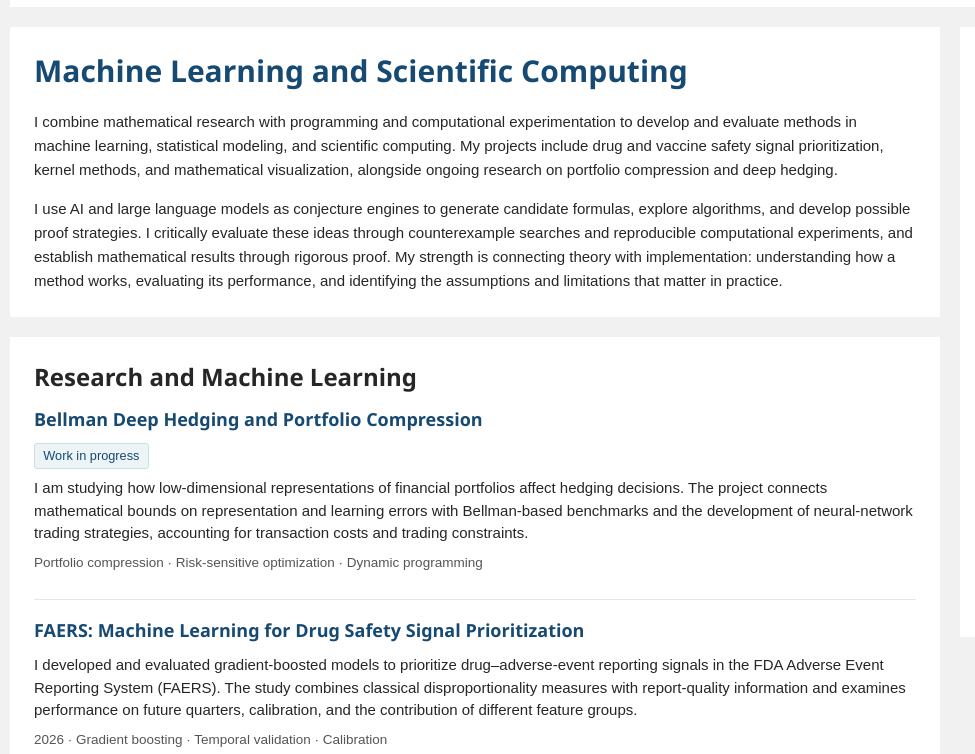
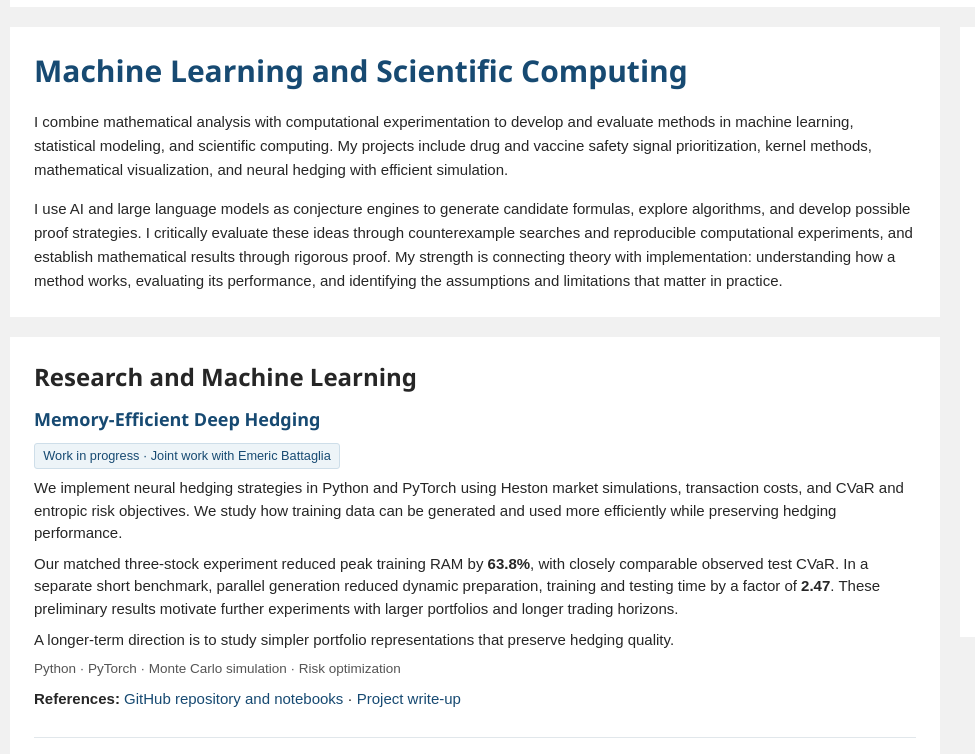
Before and after one commit to AlpayNatanael/AlpayNatanael.github.io, a plain HTML site: page pages/cs.html in a window 1280 px wide. Shown: the part 259-1013 px from the top of the page, 0-975 px from the left. Drawn offline with Linux system fonts and the light colour scheme.

Commit message:
Update deep hedging project descriptions and references

```diff
--- a/pages/cs.html
+++ b/pages/cs.html
@@ -31,12 +31,11 @@
 <section class="card" aria-labelledby="computing-title">
     <h1 id="computing-title">Machine Learning and Scientific Computing</h1>
 <p class="intro">
-  I combine mathematical research with programming and computational
-  experimentation to develop and evaluate methods in machine learning,
-  statistical modeling, and scientific computing. My projects include
-  drug and vaccine safety signal prioritization, kernel methods,
-  and mathematical visualization, alongside ongoing research on
-  portfolio compression and deep hedging.
+  I combine mathematical analysis with computational experimentation
+  to develop and evaluate methods in machine learning, statistical
+  modeling, and scientific computing. My projects include drug and
+  vaccine safety signal prioritization, kernel methods, mathematical
+  visualization, and neural hedging with efficient simulation.
 </p>
 
 <p class="intro">
@@ -55,19 +54,35 @@
     <h2 id="ml-projects-title">Research and Machine Learning</h2>
 
     <article class="project" id="bellman-hedging">
-      <h3>Bellman Deep Hedging and Portfolio Compression</h3>
-      <span class="project-status">Work in progress</span>
+      <h3>Memory-Efficient Deep Hedging</h3>
+      <span class="project-status">Work in progress · Joint work with Emeric Battaglia</span>
       <p>
-        I am studying how low-dimensional representations of financial
-        portfolios affect hedging decisions. The project connects
-        mathematical bounds on representation and learning errors with
-        Bellman-based benchmarks and the development of neural-network
-        trading strategies, accounting for transaction costs and trading
-        constraints.
+        We implement neural hedging strategies in Python and PyTorch
+        using Heston market simulations, transaction costs, and CVaR
+        and entropic risk objectives. We study how training data can
+        be generated and used more efficiently while preserving
+        hedging performance.
+      </p>
+      <p>
+        Our matched three-stock experiment reduced peak training RAM
+        by <strong>63.8%</strong>, with closely comparable observed
+        test CVaR. In a separate short benchmark, parallel generation
+        reduced dynamic preparation, training and testing time by a
+        factor of <strong>2.47</strong>. These preliminary results
+        motivate further experiments with larger portfolios and
+        longer trading horizons.
+      </p>
+      <p>
+        A longer-term direction is to study simpler portfolio
+        representations that preserve hedging quality.
       </p>
       <p class="project-meta">
-        Portfolio compression · Risk-sensitive optimization
-        · Dynamic programming
+        Python · PyTorch · Monte Carlo simulation · Risk optimization
+      </p>
+      <p>
+        <strong>References:</strong>
+        <a href="https://github.com/AlpayNatanael/Deep-Hedging-Implementation">GitHub repository and notebooks</a>
+        · <a href="https://github.com/AlpayNatanael/Deep-Hedging-Implementation/blob/main/Writeup.pdf">Project write-up</a>
       </p>
     </article>
 
```
Also changed, not shown: index.html (+4 -4 lines), pages/Me.html (+1 -1 lines), pages/teaching.html (+2 -1 lines).
